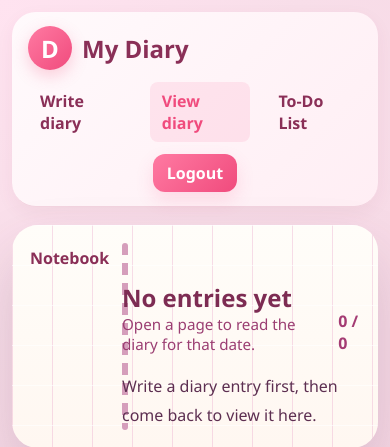
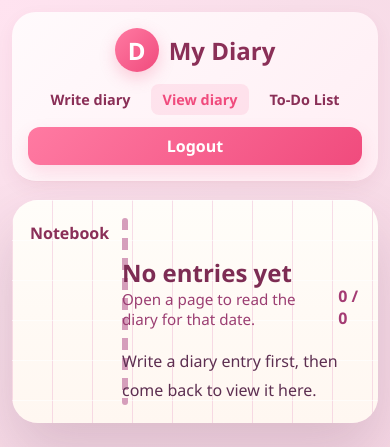
Before and after one commit to shwetha33960-sys/django-dairy, a Django app: page /page/ in a window 390 px wide. Shown: the top 447 px of the page. Run offline with Django 5.2, Linux system fonts and the light colour scheme; the visitor is signed in with stand-in values (Sample User, id 1); data that the repository does not hold is empty.

Commit message:
Updated media query

```diff
--- a/blog/templates/blog/side_page.html
+++ b/blog/templates/blog/side_page.html
@@ -779,11 +779,42 @@
 
             .dashboard {
                 flex-direction: column;
+                align-items: center;
                 gap: 12px;
-                padding: 14px 16px;
+                padding: 16px;
             }
-            .dashboard .left { flex-wrap: wrap; }
-            .dashboard .nav-links { margin-left: 0; }
+
+            .dashboard .left {
+                flex-direction: column;
+                align-items: center;
+                gap: 12px;
+                width: 100%;
+            }
+
+            .nav-links {
+                margin-left: 0;
+                width: 100%;
+                justify-content: center;
+                gap: 8px;
+                flex-wrap: wrap;
+            }
+
+            .nav-links a {
+                padding: 6px 12px;
+                font-size: 0.9rem;
+                text-align: center;
+            }
+
+            .dashboard .right {
+                width: 100%;
+                display: flex;
+                justify-content: center;
+            }
+
+            .dashboard .right a {
+                width: 100%;
+                text-align: center;
+            }
 
             .book-content {
                 padding: 0 18px 18px 110px;
```
Also changed, not shown: blog/templates/blog/home.html (+39 -0 lines), blog/templates/blog/todo.html (+41 -1 lines).
